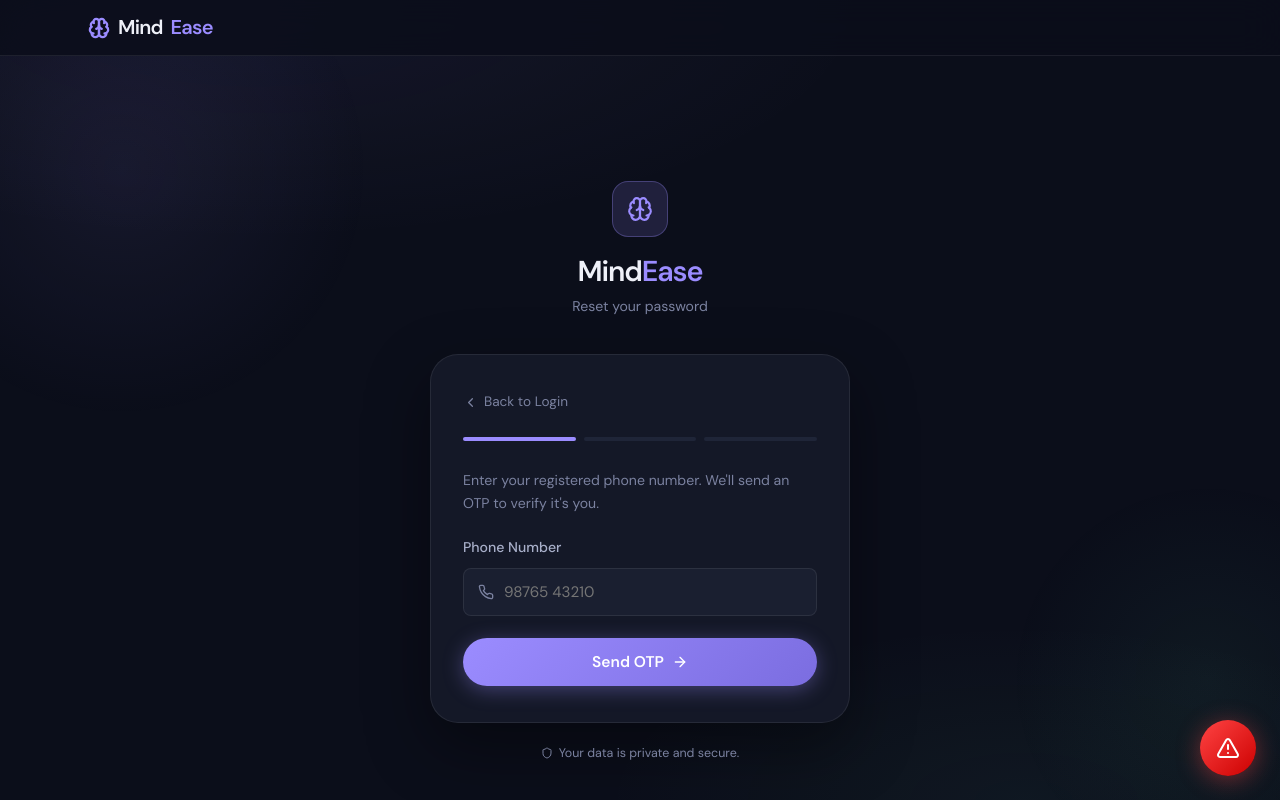
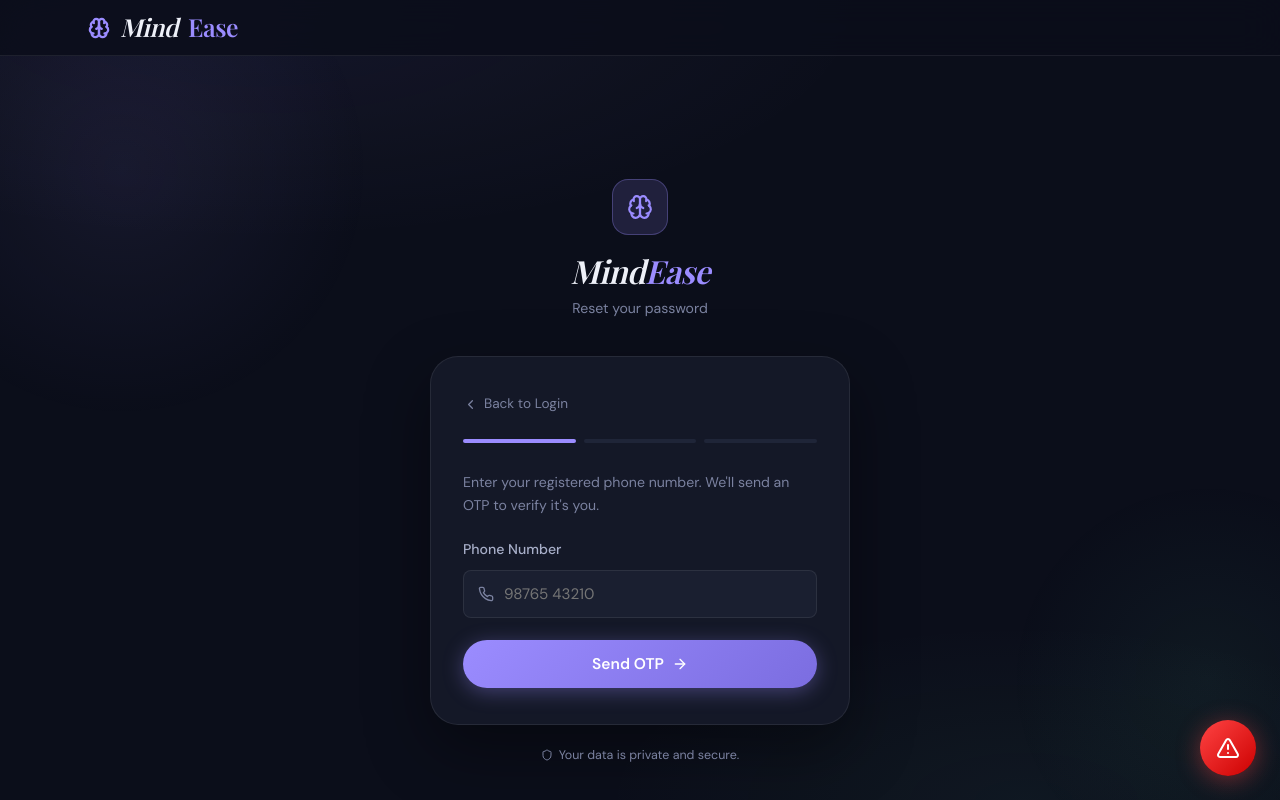
Before and after one commit to aaftaabbb/mindease, a React (Vite) app in the folder frontend/: page /forgot-password in a window 1280 px wide. Shown: the top 800 px of the page. Built offline with nearby package versions, Linux system fonts and the light colour scheme.

Commit message:
style: bigger stylish italic Playfair Display logo font

```diff
--- a/frontend/src/index.css
+++ b/frontend/src/index.css
@@ -255,17 +255,18 @@ h1, h2, h3, h4 {
 }
 
 .nav-logo {
-  font-family: 'DM Sans', -apple-system, sans-serif;
-  font-size: 1.25rem;
+  font-family: 'Playfair Display', Georgia, serif;
+  font-size: 1.55rem;
   font-weight: 700;
   color: var(--text);
   display: flex;
   align-items: center;
-  gap: 8px;
-  letter-spacing: -0.04em;
+  gap: 10px;
+  letter-spacing: -0.02em;
+  font-style: italic;
 }
 
-.nav-logo span { color: var(--primary); font-weight: 800; }
+.nav-logo span { color: var(--primary); font-weight: 800; font-style: normal; }
 
 /* Hamburger (mobile only) */
 .nav-hamburger {
--- a/frontend/src/pages/ForgotPassword.jsx
+++ b/frontend/src/pages/ForgotPassword.jsx
@@ -82,9 +82,9 @@ export default function ForgotPassword() {
             <Brain size={26} strokeWidth={2} color="var(--primary)" />
           </div>
           <h1 style={{
-            fontFamily: 'DM Sans, -apple-system, sans-serif',
-            fontSize: '1.8rem', fontWeight: 700,
-            color: 'var(--text)', letterSpacing: '-0.04em',
+            fontFamily: "'Playfair Display', Georgia, serif",
+            fontSize: '2rem', fontWeight: 700,
+            color: 'var(--text)', letterSpacing: '-0.02em', fontStyle: 'italic',
           }}>
             Mind<span style={{ color: 'var(--primary)' }}>Ease</span>
           </h1>
--- a/frontend/src/pages/Login.jsx
+++ b/frontend/src/pages/Login.jsx
@@ -121,9 +121,9 @@ export default function Login() {
             <Brain size={26} strokeWidth={2} color="var(--primary)" />
           </div>
           <h1 style={{
-            fontFamily: 'DM Sans, -apple-system, sans-serif',
-            fontSize: '1.8rem', fontWeight: 700,
-            color: 'var(--text)', letterSpacing: '-0.04em',
+            fontFamily: "'Playfair Display', Georgia, serif",
+            fontSize: '2rem', fontWeight: 700,
+            color: 'var(--text)', letterSpacing: '-0.02em', fontStyle: 'italic',
           }}>
             Mind<span style={{ color: 'var(--primary)' }}>Ease</span>
           </h1>
```
